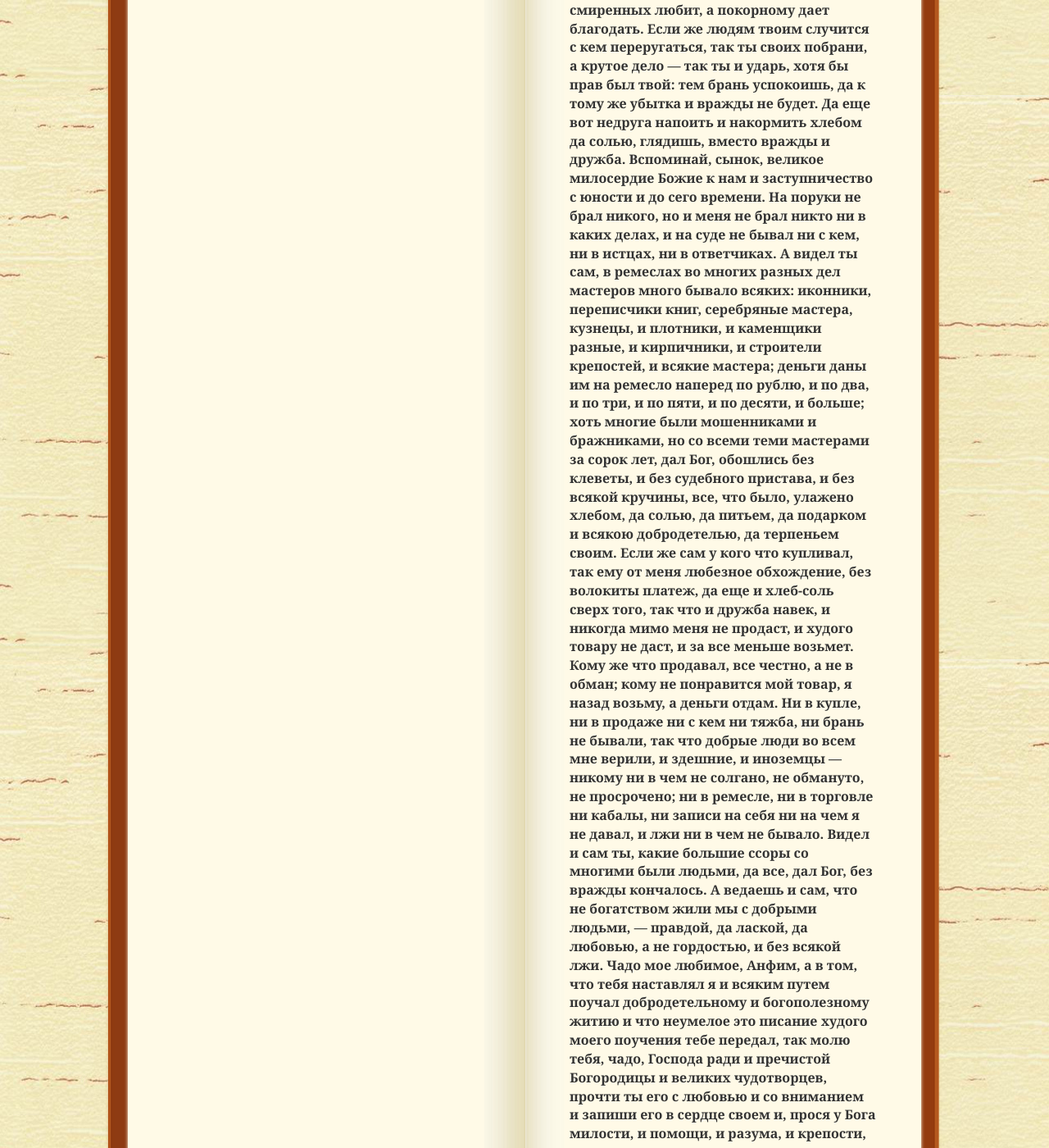
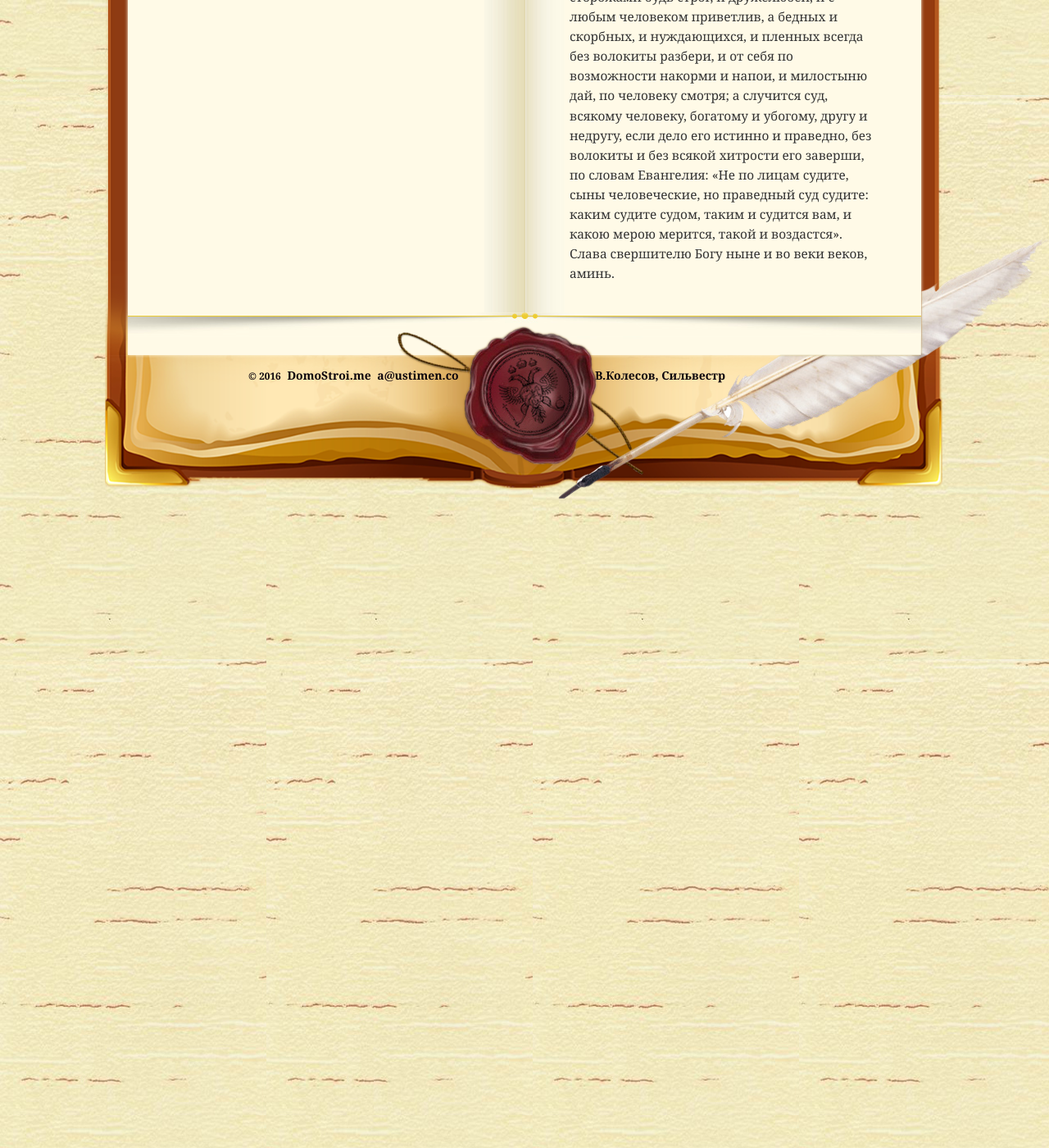
Before and after one commit to garex/domostroi.me, a Jekyll site: the page built from index.html, in a window 1280 px wide and 1400 px high, scrolled down 63864 px. Shown: the whole window at 82% size. Built offline with Jekyll 4.4.1, drawn with Linux system fonts in a browser that asks for light colours.

Commit message:
Improve redability

```diff
--- a/_layouts/default.html
+++ b/_layouts/default.html
@@ -34,7 +34,7 @@
 		                <a href="/">DomoStroi.me</a>
 		                <a class="email" href="mailto:a@ustimen.co?subject=Domostroi">a@ustimen.co</a>
 		            </span>
-		            <span class="pull-right"><cite>В.В.Колесов, Сильвестр</cite></span>
+		            <span class="pull-right"><small>&copy;</small> <cite>В.В.Колесов, Сильвестр</cite></span>
 		        </div>
 		    </footer>
 		</div>
--- a/css/style.css
+++ b/css/style.css
@@ -282,13 +282,14 @@
     font-weight: bold;
     color: #b22a2c;
     margin-bottom: 20px;
+    font-size: 2.4em;
 }
 
 .article p {
-    margin-bottom: 15px;
+    margin-bottom: 1em;
     font-family:  Georgia, "Times New Roman", Times, serif;
-    font-weight: bold;
-    font-size: 16px;
+    font-size: 1.1em;
+    line-height: 1.56261;
 }
 
 .article a {
@@ -297,7 +298,7 @@
 
 .tooltip-inner {
     font-family: Georgia, "Times New Roman", Times, serif;
-    font-size: 12px;
+    font-size: 0.8em;
     /*font-style: italic;*/
     font-weight: normal;
     text-align: justify;
@@ -564,7 +565,7 @@
 
 @media (max-width: 480px) {
     .article-header h1 {
-        font-size: 28px !important;
+        font-size: 2em !important;
         margin-bottom: 10px;
     }
 }
```
